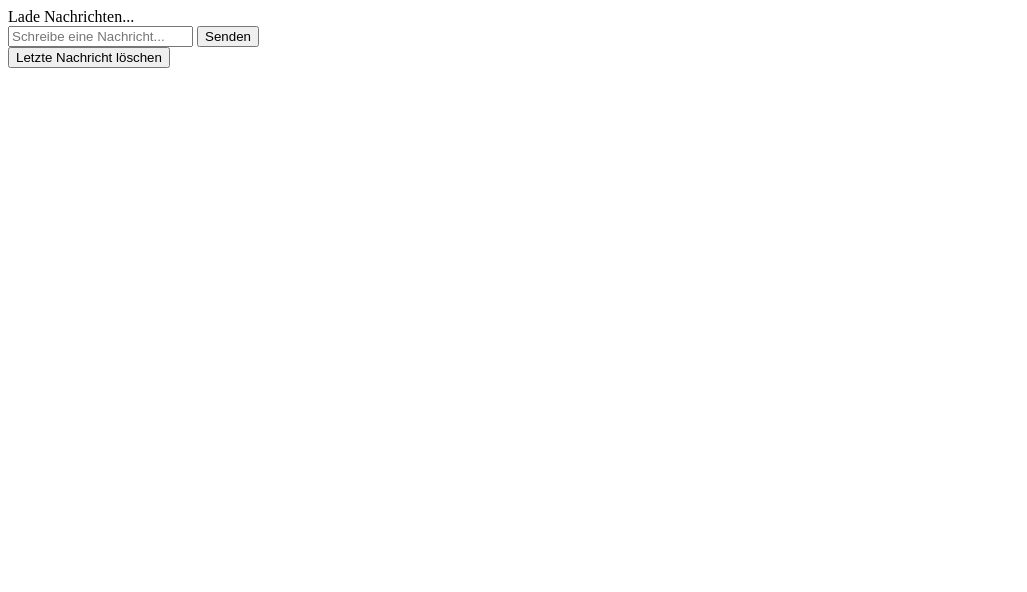
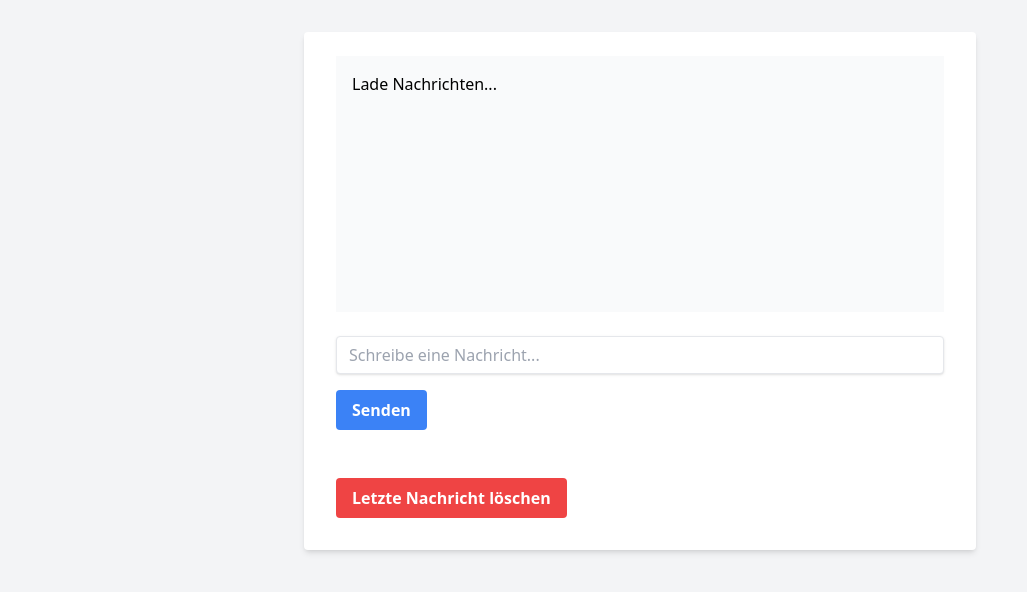
Before and after one commit to loris307/HTMX_Basics, a website: page index.html in a window 1280 px wide. Shown: the whole page, without its empty margins (0-1027 px from the left). Drawn offline with nearby package versions, Linux system fonts and the light colour scheme.

Commit message:
tailwind added

```diff
--- a/index.html
+++ b/index.html
@@ -3,20 +3,32 @@
 <head>
     <meta charset="UTF-8">
     <title>Nachrichten-App</title>
+    <script src="https://cdn.tailwindcss.com"></script>
     <script src="https://unpkg.com/htmx.org"></script>
     <script src="https://unpkg.com/htmx.org/dist/ext/json-enc.js"></script> <!-- JSON-Encoder -->
 </head>
-<body>
-    <div id="messages" hx-get="http://localhost:8080/get-messages" hx-trigger="load">
-        Lade Nachrichten...
+<body class="bg-gray-100 font-sans leading-normal tracking-normal">
+    <div class="container mx-auto my-8">
+        <div class="flex justify-center">
+            <div class="w-full max-w-2xl">
+                <div class="bg-white shadow-md rounded px-8 pt-6 pb-8 mb-4">
+                    <div id="messages" hx-get="http://localhost:8080/get-messages" hx-trigger="load" class="p-4 bg-gray-50 h-64 overflow-auto">
+                        Lade Nachrichten...
+                    </div>
+
+                    <form hx-post="http://localhost:8080/add-messages" hx-target="#messages" hx-swap="innerHTML" hx-ext="json-enc" class="bg-white rounded pt-6 pb-8 mb-4">
+                        <input type="text" name="message" placeholder="Schreibe eine Nachricht..." required class="shadow appearance-none border rounded w-full py-2 px-3 text-gray-700 leading-tight focus:outline-none focus:shadow-outline">
+                        <button type="submit" class="bg-blue-500 hover:bg-blue-700 text-white font-bold py-2 px-4 rounded focus:outline-none focus:shadow-outline mt-4">
+                            Senden
+                        </button>
+                    </form>
+
+                    <button hx-delete="http://localhost:8080/delete-last-message" hx-target="#messages" hx-swap="innerHTML" class="bg-red-500 hover:bg-red-700 text-white font-bold py-2 px-4 rounded focus:outline-none focus:shadow-outline">
+                        Letzte Nachricht löschen
+                    </button>
+                </div>
+            </div>
+        </div>
     </div>
-    <form hx-post="http://localhost:8080/add-messages" hx-target="#messages" hx-swap="innerHTML" hx-ext="json-enc">
-        <input type="text" name="message" placeholder="Schreibe eine Nachricht..." required>
-        <button type="submit">Senden</button>
-    </form>
-
-    <button hx-delete="http://localhost:8080/delete-last-message" hx-target="#messages" hx-swap="innerHTML">
-        Letzte Nachricht löschen
-    </button>
 </body>
 </html>
```
Also changed, not shown: Server/server.js (+3 -5 lines).
